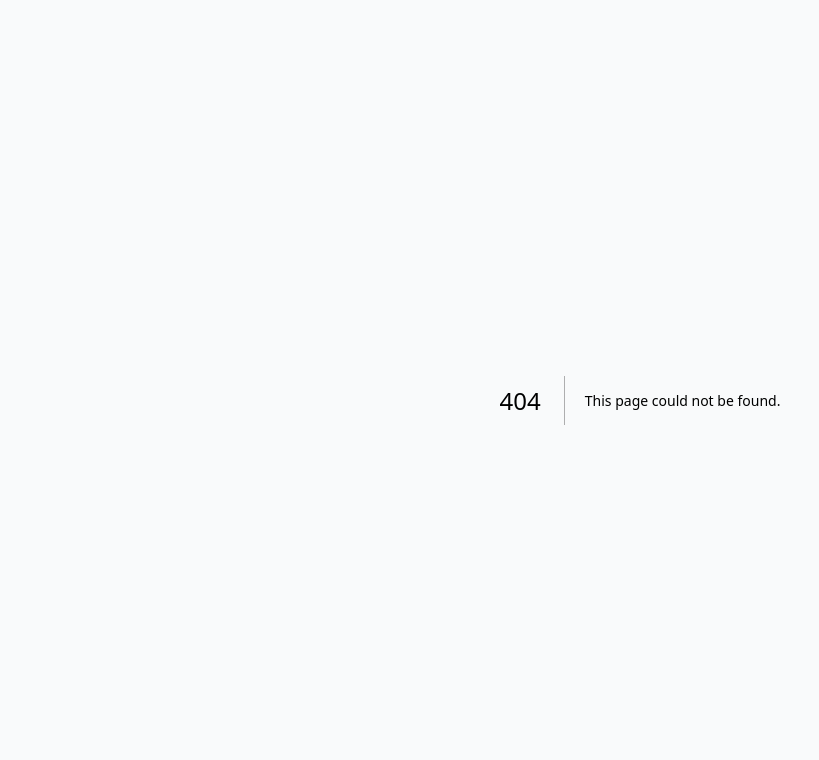
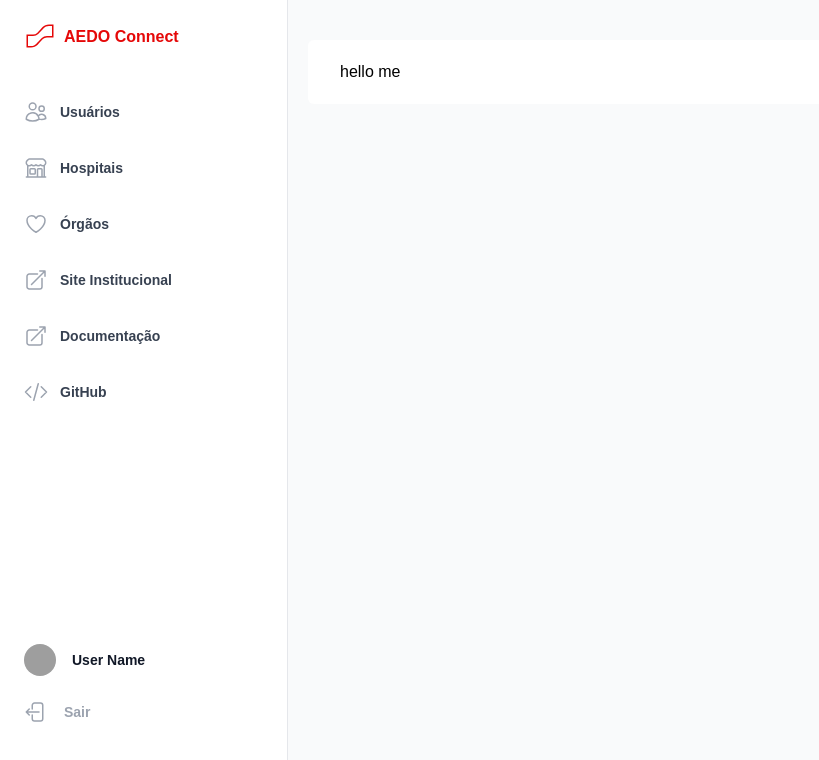
Before and after one commit to segabrielcarvalho/aeedo-connect-admin, a Next.js app: page /dashboard/me in a window 1280 px wide. Before the commit this address had no page. Shown: the top 760 px of the page, without its empty margins (0-819 px from the left). Built offline with nearby package versions, Linux system fonts and the light colour scheme; grey boxes are pictures that could not be loaded.

Commit message:
FEAT: rota de ME

```diff
--- /dev/null
+++ b/src/app/dashboard/me/page.tsx
@@ -0,0 +1,5 @@
+const Me = () => {
+  return <div>hello me</div>;
+};
+
+export default Me;
--- a/src/components/SideBar/DesktopSideBar/index.tsx
+++ b/src/components/SideBar/DesktopSideBar/index.tsx
@@ -40,7 +40,7 @@ const DesktopSideBar = () => {
             </li>
             <li className="-mx-6 mt-auto mb-16">
               <a
-                href="#"
+                href="/dashboard/me"
                 className="flex items-center gap-x-4 px-6 py-3 text-sm/6 font-semibold text-gray-900 hover:bg-gray-50"
               >
                 <img
@@ -53,7 +53,7 @@ const DesktopSideBar = () => {
               </a>
 
               <a
-                href="#"
+                href="/dashboard/me"
                 className="flex items-center gap-x-4 px-6 py-3 text-sm/6 font-semibold  hover:bg-gray-50 text-gray-400 hover:text-primary-default"
               >
                 <ArrowLeftStartOnRectangleIcon
--- a/src/routes/index.ts
+++ b/src/routes/index.ts
@@ -15,6 +15,7 @@ const routes = {
       create: { path: "/dashboard/hospitals/create" },
     },
     organs: { path: "/dashboard/organs" },
+    me: { path: "/dashboard/me" },
   },
   auth: {
     login: { path: "/auth/login" },
```
